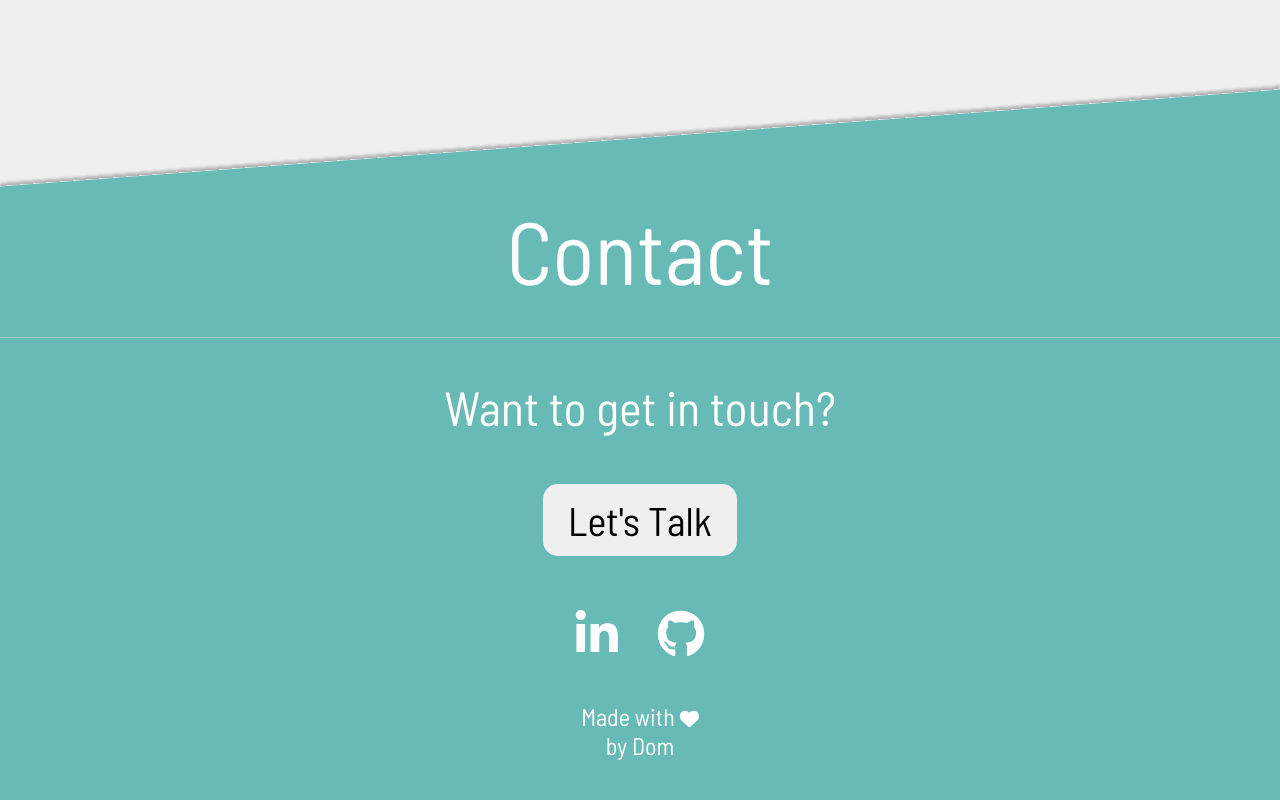
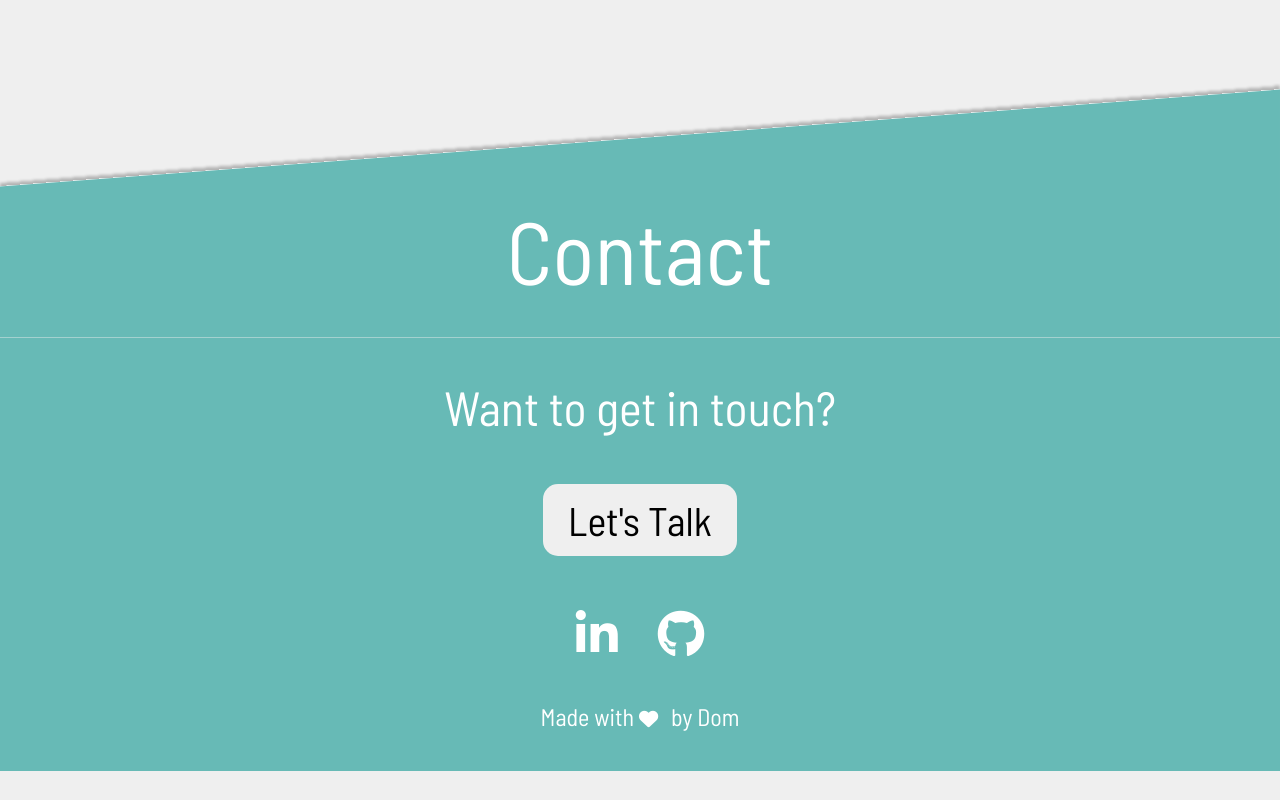
Before and after one commit to ejaszkowiak/Eric-Site-2022, a React (Create React App) app: page / in a window 1280 px wide. Shown: the part 3229-4029 px from the top of the page. After the commit the page ends 4000 px from the top, so only its background shows below. Built offline with nearby package versions, Linux system fonts and the light colour scheme.

Commit message:
🪲 Fixed font in footer

```diff
--- a/scss/components/_contact.scss
+++ b/scss/components/_contact.scss
@@ -43,6 +43,7 @@
     }
     & i {
       font-size: 0.8em;
+      padding-right: 8px;
     }
   }
 }
--- a/src/components/contact.js
+++ b/src/components/contact.js
@@ -12,7 +12,7 @@ export default function Contact() {
         <a href="https://www.linkedin.com/in/eric-jaszkowiak/"><i class="fa-brands fa-linkedin-in"></i></a>
        <a href="https://github.com/ejaszkowiak"><i class="fa-brands fa-github"></i></a>
       </div>
-      <p className='credit'>Made with <a href="https://github.com/domogami"><i class="fa-solid fa-heart"/></a><br />  by <a href="https://dominicklee.net">Dom</a></p>
+      <p className='credit'>Made with <a href="https://github.com/domogami"><i class="fa-solid fa-heart"/></a>  by <a href="https://dominicklee.net">Dom</a></p>
     </div>
   )
 }
--- a/src/styles/app.css
+++ b/src/styles/app.css
@@ -412,7 +412,8 @@ button:hover .button-text {
     .contact-container .credit a {
       font-size: 1em; }
     .contact-container .credit i {
-      font-size: 0.8em; }
+      font-size: 0.8em;
+      padding-right: 8px; }
 
 .header-container {
   width: 100%;
```
Also changed, not shown: src/styles/components/all.css.
